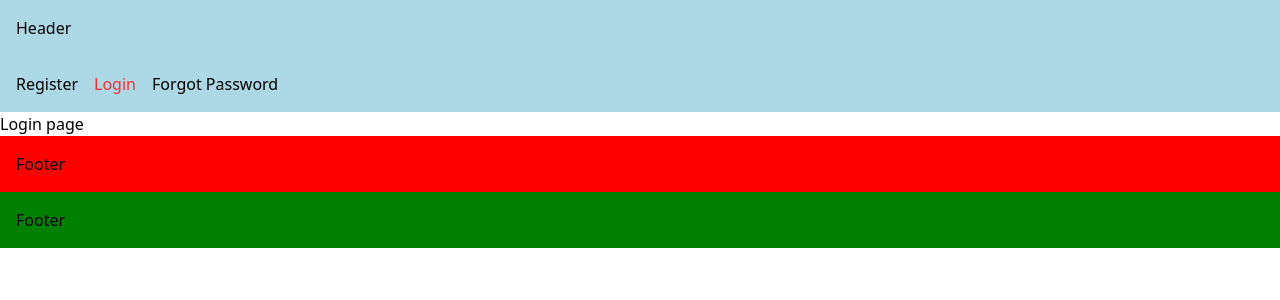
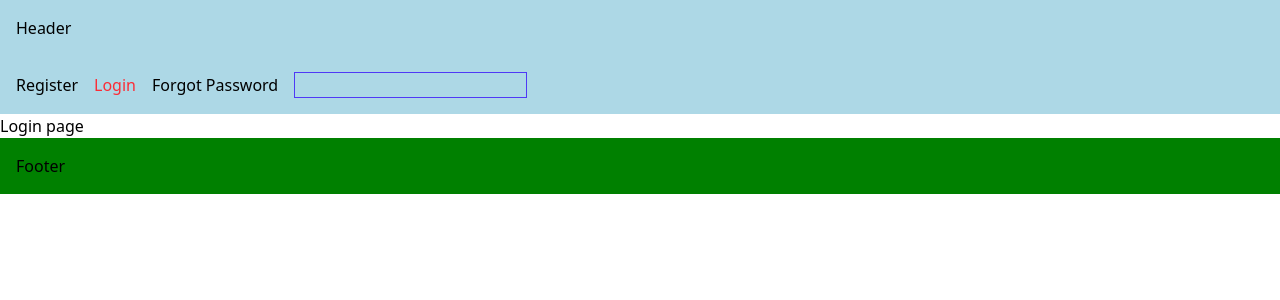
Before and after one commit to inininda/learn-next, a Next.js app: page /login in a window 1280 px wide. Shown: the top 300 px of the page. Built offline with nearby package versions, Linux system fonts and the light colour scheme.

Commit message:
feat: added template concept

```diff
--- /dev/null
+++ b/src/app/(auth)/auth-input.tsx
@@ -0,0 +1,8 @@
+"use client";
+import { useState } from "react";
+
+export default function AuthInput() {
+  const [input, setInput] = useState("");
+
+  return <input value={input} onChange={(e) => setInput(e.target.value)} className="border border-indigo-600"/>;
+}
--- a/src/app/(auth)/layout.tsx
+++ b/src/app/(auth)/template.tsx
@@ -1,5 +1,6 @@
 import { Metadata } from "next";
 import AuthNav from "./auth-nav";
+import AuthInput from "./auth-input";
 
 export const metadata: Metadata = {
   title: "Create Next App",
@@ -12,16 +13,12 @@ export default function AuthLayout({
   children: React.ReactNode;
 }>) {
   return (
-    <html lang="en">
-      <body>
-        <header style={{ backgroundColor: "lightblue", padding: "1rem" }}>
-          <AuthNav />
-        </header>
-        {children}
-        <footer style={{ backgroundColor: "red", padding: "1rem" }}>
-          Footer
-        </footer>
-      </body>
-    </html>
+    <>
+      <div style={{ backgroundColor: "lightblue", padding: "1rem" }}>
+        <AuthNav />
+        <AuthInput />
+      </div>
+      {children}
+    </>
   );
 }
```
Also changed, not shown: 1 other file (tests, documents, lock files or other folders).
